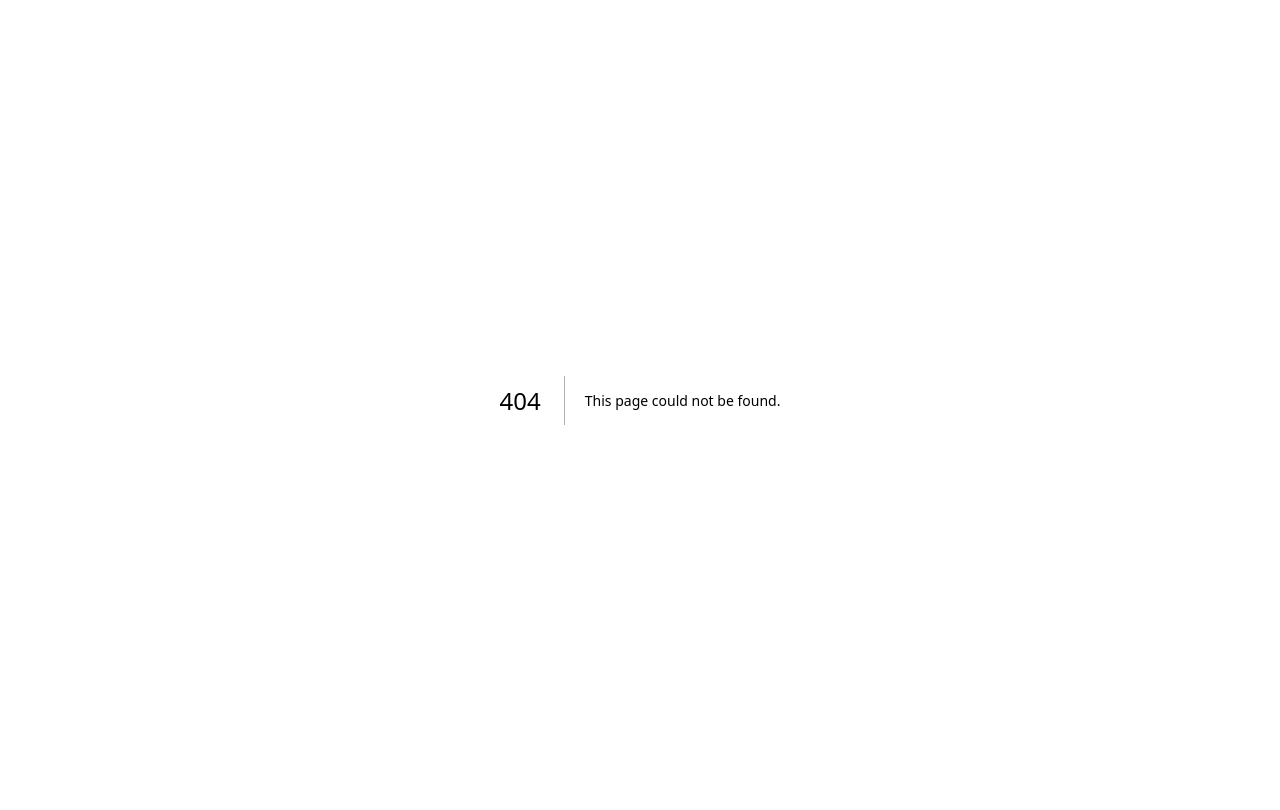
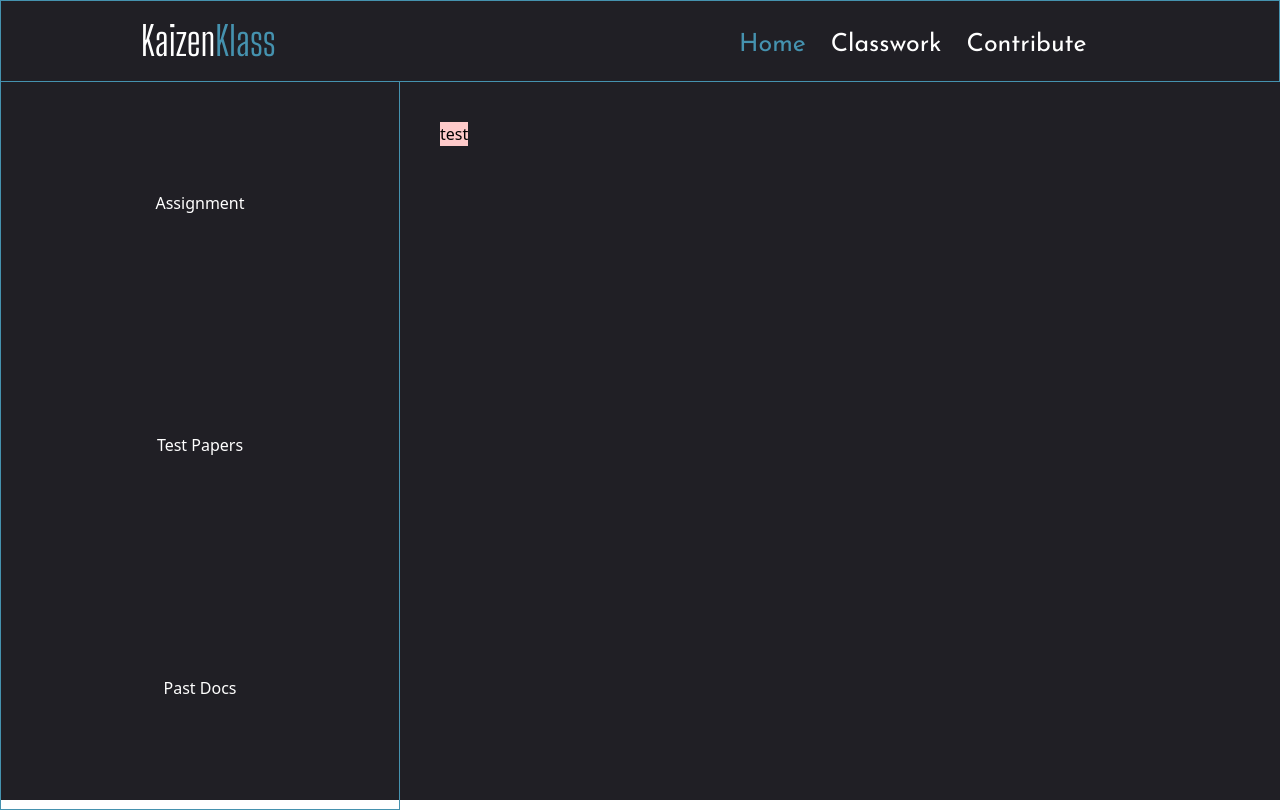
Before and after one commit to ik04/KaizenKlass, a Next.js app in the folder client/web/: page /assignments in a window 1280 px wide. Before the commit this address had no page. Built offline with nearby package versions, Linux system fonts and the light colour scheme.

Commit message:
feat: setup sidebar

```diff
--- a/client/web/components/PublicLayout.tsx
+++ b/client/web/components/PublicLayout.tsx
@@ -7,15 +7,17 @@ export interface LayoutProps {
 
 const PublicLayout: React.FC<LayoutProps> = ({ children }) => {
   return (
-    <div>
-      <Navbar />
-      <div className="h-full flex">
-        <div className="h-full flex flex-col w-[400px]">
-          <div className="">Assignment</div>
-          <div className="">Test Papers</div>
-          <div className="">Past Docs</div>
+    <div className="">
+      <Navbar bordered={true} />
+      <div className="flex">
+        <div className="flex text-white h-[91vh] w-[400px] border border-x-custom-blue border-t-0 border-b-custom-blue">
+          <div className="h-full flex items-center justify-around w-full flex-col">
+            <div className="">Assignment</div>
+            <div className="">Test Papers</div>
+            <div className="">Past Docs</div>
+          </div>
         </div>
-        <div className="">{children}</div>
+        <div className="p-10">{children}</div>
       </div>
     </div>
   );
--- a/client/web/components/navbar.tsx
+++ b/client/web/components/navbar.tsx
@@ -2,10 +2,18 @@ import { GlobalContext } from "@/context/GlobalContext";
 import Link from "next/link";
 import React, { useContext } from "react";
 
-export const Navbar = () => {
+interface navbarProps {
+  bordered?: boolean;
+}
+
+export const Navbar = (props: navbarProps) => {
   const { currentPage } = useContext(GlobalContext);
   return (
-    <div className="flex justify-between items-center px-[140px] py-[10px]">
+    <div
+      className={`flex justify-between items-center px-[140px] py-[10px] ${
+        props.bordered ? "border border-custom-blue" : ""
+      }`}
+    >
       <div className="font-display text-white text-[40px]">
         Kaizen<span className="text-custom-blue">Klass</span>
       </div>
@@ -19,7 +27,7 @@ export const Navbar = () => {
           Home
         </Link>
         <Link
-          href={"/"}
+          href={"/assignments"}
           className={`font-base ${
             currentPage === "classwork" && "text-custom-blue"
           }`}
--- a/client/web/pages/Assignments.tsx
+++ /dev/null
@@ -1,7 +0,0 @@
-import React from "react";
-
-const Assignments = () => {
-  return <div></div>;
-};
-
-export default Assignments;
--- /dev/null
+++ b/client/web/pages/assignments.tsx
@@ -0,0 +1,19 @@
+import PublicLayout from "@/components/PublicLayout";
+import { GlobalContext } from "@/context/GlobalContext";
+import React, { useContext } from "react";
+
+const assignments = () => {
+  const { updateCurrentPage } = useContext(GlobalContext);
+  if (updateCurrentPage) {
+    updateCurrentPage("home");
+  }
+  return (
+    <div className="h-screen bg-primary">
+      <PublicLayout>
+        <div className="bg-red-200">test</div>
+      </PublicLayout>
+    </div>
+  );
+};
+
+export default assignments;
```
Also changed, not shown: 1 other file (tests, documents, lock files or other folders).
